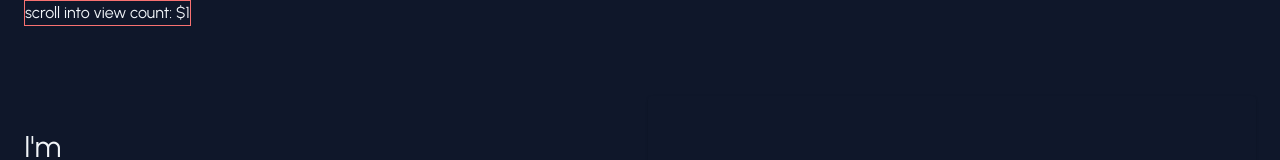
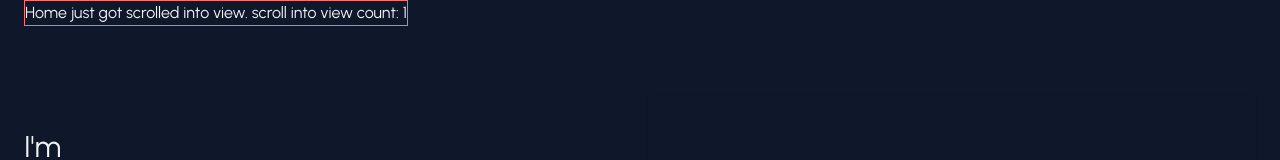
Before and after one commit to otubassey/portfolio, a Next.js app in the folder hello-world/: page / in a window 1280 px wide. Shown: the top 160 px of the page. Built offline with nearby package versions, Linux system fonts and the light colour scheme; what next would draw is missing.

Commit message:
Update to callback

```diff
--- a/hello-world/package.json
+++ b/hello-world/package.json
@@ -1,6 +1,6 @@
 {
   "name": "hello-world",
-  "version": "0.1.0-rc4",
+  "version": "0.1.0-rc5",
   "private": true,
   "scripts": {
     "dev": "next dev",
--- a/hello-world/src/components/navigation/useNavigation.hook.ts
+++ b/hello-world/src/components/navigation/useNavigation.hook.ts
@@ -138,7 +138,7 @@ function reducer(currentState: NavigationState, {type, payload}: Action): Naviga
     }
 }
 
-function useNavigation(initialNavigation: NavigationType | null, onScrollIntoView: () => void): [OnNavigation, Navigation] {
+function useNavigation(initialNavigation: NavigationType | null, onScrollIntoView: (val: string) => void): [OnNavigation, Navigation] {
     const [refs, setRefs] = useRefs({} as Record<NavigationType, HTMLElement>);
     const [state, dispatcher] = useReducer(reducer, INITIAL_NAVIGATION_STATE);
 
@@ -147,12 +147,12 @@ function useNavigation(initialNavigation: NavigationType | null, onScrollIntoVie
     }, []);
 
     const scrollIntoView: OnScrollNavigation = useCallback((navigationState: NavigationState) => {
-        const [_, selectedNavigationValue] = Object.entries(navigationState)
+        const [name, selectedNavigationValue] = Object.entries(navigationState)
             .find(([navigation, value]) => navigation !== NAVIGATION.SETTINGS && value.display);
 
         if(selectedNavigationValue.ref?.current) {
             selectedNavigationValue.ref.current.scrollIntoView({ behavior: "smooth" });
-            onScrollIntoView?.();
+            onScrollIntoView?.(name);
         }
     }, [onScrollIntoView]);
 
--- a/hello-world/src/pages/index.tsx
+++ b/hello-world/src/pages/index.tsx
@@ -47,9 +47,9 @@ function mapSectionClassNames(active: boolean) {
 }
 
 function MainAppContainerComponent() {
-  const [count, setCount] = useState(0);
-  const [handleNavigate, [navigationItem, setNavigationItem]] = useNavigation(NAVIGATION.HOME, () => {
-    setCount(prev => prev + 1)
+  const [{count, name}, setData] = useState({count: 0, name: null});
+  const [handleNavigate, [navigationItem, setNavigationItem]] = useNavigation(NAVIGATION.HOME, sectionName => {
+    setData(prev => ({count: prev.count + 1, name: sectionName}))
   });
 
   const handleCloseSettingsDialog = useCallback(() => {
@@ -58,7 +58,7 @@ function MainAppContainerComponent() {
 
   return (
     <div ref={setNavigationItem(NAVIGATION.HOME)} className={ClassesUtil.concat("theme-dark", CLASSNAMES.root, urbanist.className)}>
-      <div className="border border-red-400 fixed">scroll into view count: ${count}</div>
+      <div className="border border-red-400 fixed">{`${name} just got scrolled into view. scroll into view count: ${count}`}</div>
       <div className={`${navigationItem[NAVIGATION.SETTINGS].display ? "hidden" : "grid"} grid-cols-1 md:grid-cols-2 md:justify-between md:gap-4 sm:grid`}>
         <header className="lg:sticky lg:top-0 max-h-screen lg:justify-between lg:py-24">
           <Introduction />
```
Also changed, not shown: 1 other file (tests, documents, lock files or other folders).
